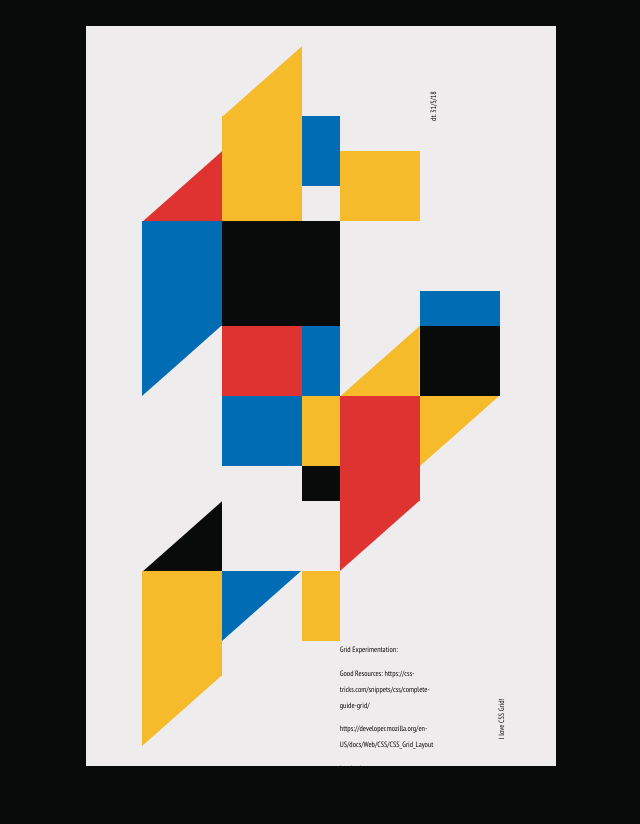
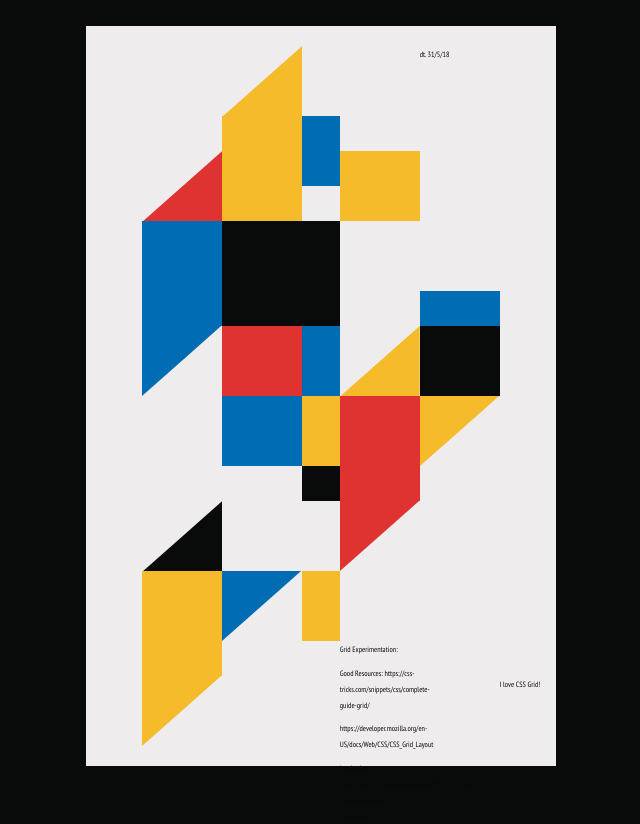
Before and after one commit to alexandriaroberts/Gridposter, a plain HTML site: page index.html in a window 1280 px wide. Shown: the whole page, without its empty margins (319-959 px from the left). Drawn offline with Linux system fonts and the light colour scheme; a script that the page names is missing.

Commit message:
Updated Web-kit error

```diff
--- a/canvas.css
+++ b/canvas.css
@@ -58,7 +58,7 @@ padding-top: 0;
 .text1{
     grid-row: 1;
     grid-column: 6;
-    -webkit-transform: rotate(-90deg);
+    -web-kit-transform: rotate(-90deg);
     align-items: flex-end;
 }
 
@@ -234,6 +234,6 @@ padding-top: 0;
 .text3{
     grid-row: 11;
     grid-column: 7;
-    -webkit-transform: rotate(-90deg);
+    -web-kit-transform: rotate(-90deg);
     align-items: flex-end;
 }
```
